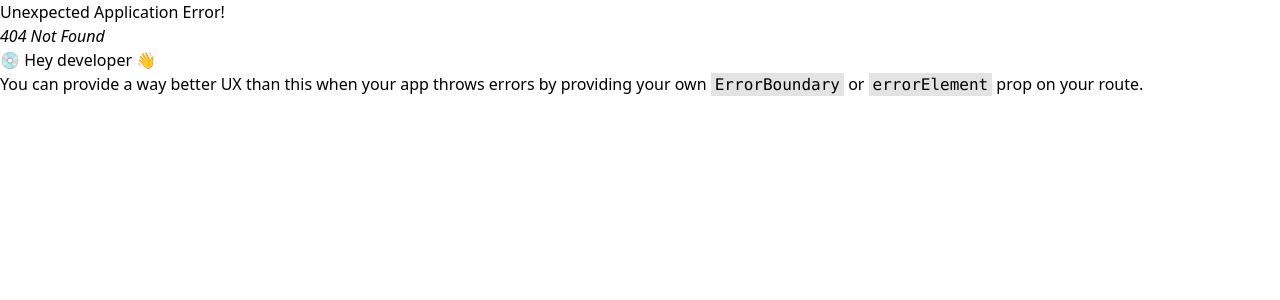
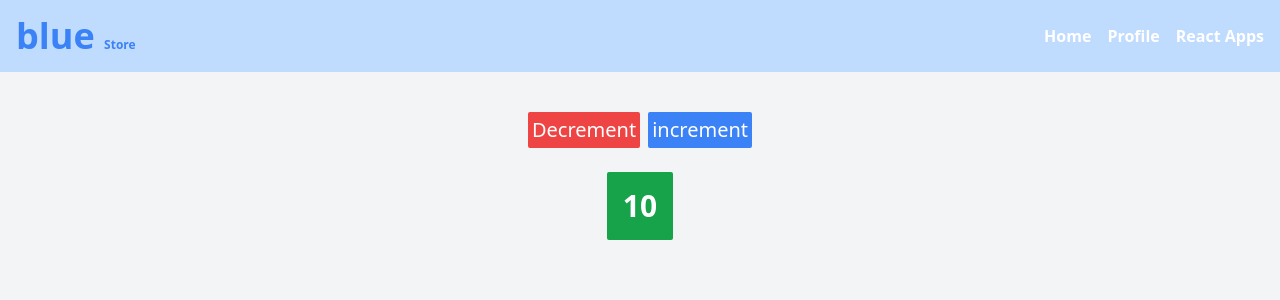
Before and after one commit to MAlngaawy/blue-store, a React (Vite) app: page /react-apps in a window 1280 px wide. Before the commit this address had no page. Shown: the top 300 px of the page. Built offline with nearby package versions, Linux system fonts and the light colour scheme.

Commit message:
handle the layout and routes

```diff
--- a/src/app/App.tsx
+++ b/src/app/App.tsx
@@ -1,8 +1,23 @@
-import { createBrowserRouter, RouterProvider } from "react-router-dom";
+import {
+  BrowserRouter,
+  createBrowserRouter,
+  Link,
+  Route,
+  RouterProvider,
+  Routes,
+} from "react-router-dom";
 import Home from "./Pages/Home";
 import { router } from "./Config/Routes";
+import Layout from "./Layout/Layout";
 function App() {
-  return <RouterProvider router={router} />;
+  // return <RouterProvider router={router} />;
+  return (
+    <BrowserRouter>
+      <div className="App">
+        <Layout />
+      </div>
+    </BrowserRouter>
+  );
 }
 
 export default App;
--- /dev/null
+++ b/src/app/Layout/Components/TopBar/TopBar.tsx
@@ -0,0 +1,33 @@
+import React from "react";
+import { Link } from "react-router-dom";
+
+type Props = {};
+
+const TopBar = (props: Props) => {
+  return (
+    <div className="p-4 bg-blue-200 flex justify-between items-center">
+      <div className="text-blue-500 font-extrabold text-4xl">
+        blue <span className="text-xs">Store</span>
+      </div>
+      <ul className="navigation flex gap-4">
+        <ListItem text="Home" link="/" />
+        <ListItem text="Profile" link="/profile" />
+        <ListItem text="React Apps" link="/react-apps" />
+      </ul>
+    </div>
+  );
+};
+
+type ListItemProps = {
+  text: string;
+  link: string;
+};
+const ListItem = ({ text, link }: ListItemProps) => {
+  return (
+    <li className="text-white font-bold">
+      <Link to={link}>{text}</Link>
+    </li>
+  );
+};
+
+export { TopBar };
--- /dev/null
+++ b/src/app/Layout/Components/TopBar/index.tsx
@@ -0,0 +1,3 @@
+import { TopBar } from "./TopBar";
+
+export default TopBar;
--- /dev/null
+++ b/src/app/Layout/Layout.tsx
@@ -0,0 +1,20 @@
+import { Navbar } from "@mantine/core";
+import React from "react";
+import { Outlet, useRoutes } from "react-router-dom";
+import { router } from "../Config/Routes";
+import TopBar from "./Components/TopBar";
+
+type Props = {};
+
+const Layout = (props: Props) => {
+  const content = useRoutes(router);
+
+  return (
+    <main className="min-h-screen bg-gray-100">
+      <TopBar />
+      <div className="w-11/12 sm:w-4/5 mx-auto max-w-7xl pt-10">{content}</div>
+    </main>
+  );
+};
+
+export default Layout;
--- a/src/app/Pages/Home.tsx
+++ b/src/app/Pages/Home.tsx
@@ -8,24 +8,8 @@ const Home = (props: Props) => {
   const count = useSelector((state: RootState) => state.counter.value);
   const dispatch = useDispatch();
   return (
-    <div className="App flex flex-col gap-6 justify-center items-center h-screen">
-      <div className="flex gap-2">
-        <div
-          onClick={() => dispatch(decrement())}
-          className="counter p-1 text-xl bg-red-500 text-white rounded-sm cursor-pointer"
-        >
-          Decrement
-        </div>
-        <div
-          onClick={() => dispatch(increment())}
-          className="counter p-1 text-xl bg-blue-500 text-white rounded-sm cursor-pointer"
-        >
-          increment
-        </div>
-      </div>
-      <div className="bg-green-600 p-4 font-bold text-white text-3xl rounded-sm">
-        {count}
-      </div>
+    <div className="h-full">
+      <div>Home</div>
     </div>
   );
 };
--- /dev/null
+++ b/src/app/Pages/ReactApps.tsx
@@ -0,0 +1,35 @@
+import { useDispatch, useSelector } from "react-redux";
+import { decrement, increment } from "../counter/counterSlice";
+import { RootState } from "../store";
+
+type Props = {};
+
+const ReactApps = (props: Props) => {
+  const count = useSelector((state: RootState) => state.counter.value);
+  const dispatch = useDispatch();
+  return (
+    <div className="h-full">
+      <div className="App flex flex-col gap-6 justify-center items-center">
+        <div className="flex gap-2">
+          <div
+            onClick={() => dispatch(decrement())}
+            className="counter p-1 text-xl bg-red-500 text-white rounded-sm cursor-pointer"
+          >
+            Decrement
+          </div>
+          <div
+            onClick={() => dispatch(increment())}
+            className="counter p-1 text-xl bg-blue-500 text-white rounded-sm cursor-pointer"
+          >
+            increment
+          </div>
+        </div>
+        <div className="bg-green-600 p-4 font-bold text-white text-3xl rounded-sm">
+          {count}
+        </div>
+      </div>
+    </div>
+  );
+};
+
+export default ReactApps;
```
Also changed, not shown: src/app/Config/Routes.tsx (+7 -2 lines).
